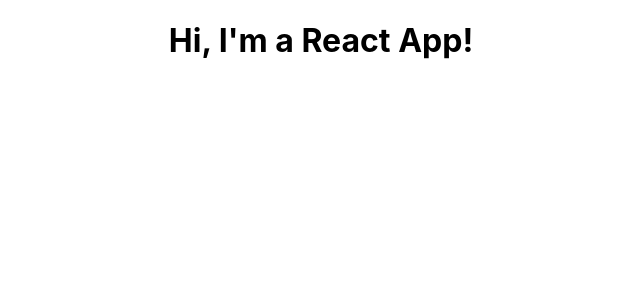
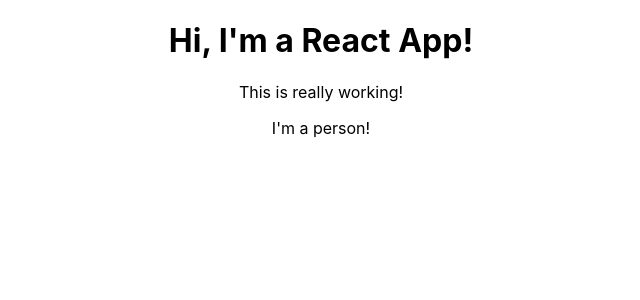
Before and after one commit to hritesh-sonawane/OctoReact, a React (Create React App) app: page / in a window 1280 px wide. Shown: the top 300 px of the page, without its empty margins (319-959 px from the left). Built offline with nearby package versions, Linux system fonts and the light colour scheme.

Commit message:
components v1 commit

```diff
--- a/src/App.js
+++ b/src/App.js
@@ -1,14 +1,17 @@
 import React, { Component } from 'react';
 import './App.css';
+import Person from './Person/Person';
+
 class App extends Component {
   render() {
     // JSX
     return (
       <div className="App">
         <h1>Hi, I'm a React App!</h1>
+        <p>This is really working!</p>
+        <Person />
       </div>
     );
-  // return React.createElement('h1', { className: 'App' }, 'Hi I\'m a React App!');
   }
 }
 
--- /dev/null
+++ b/src/Person/Person.js
@@ -0,0 +1,7 @@
+import React from 'react';
+
+const person = () => {
+  return <p>I'm a person!</p>
+}
+
+export default person;
```
Also changed, not shown: 1 other file (tests, documents, lock files or other folders).
